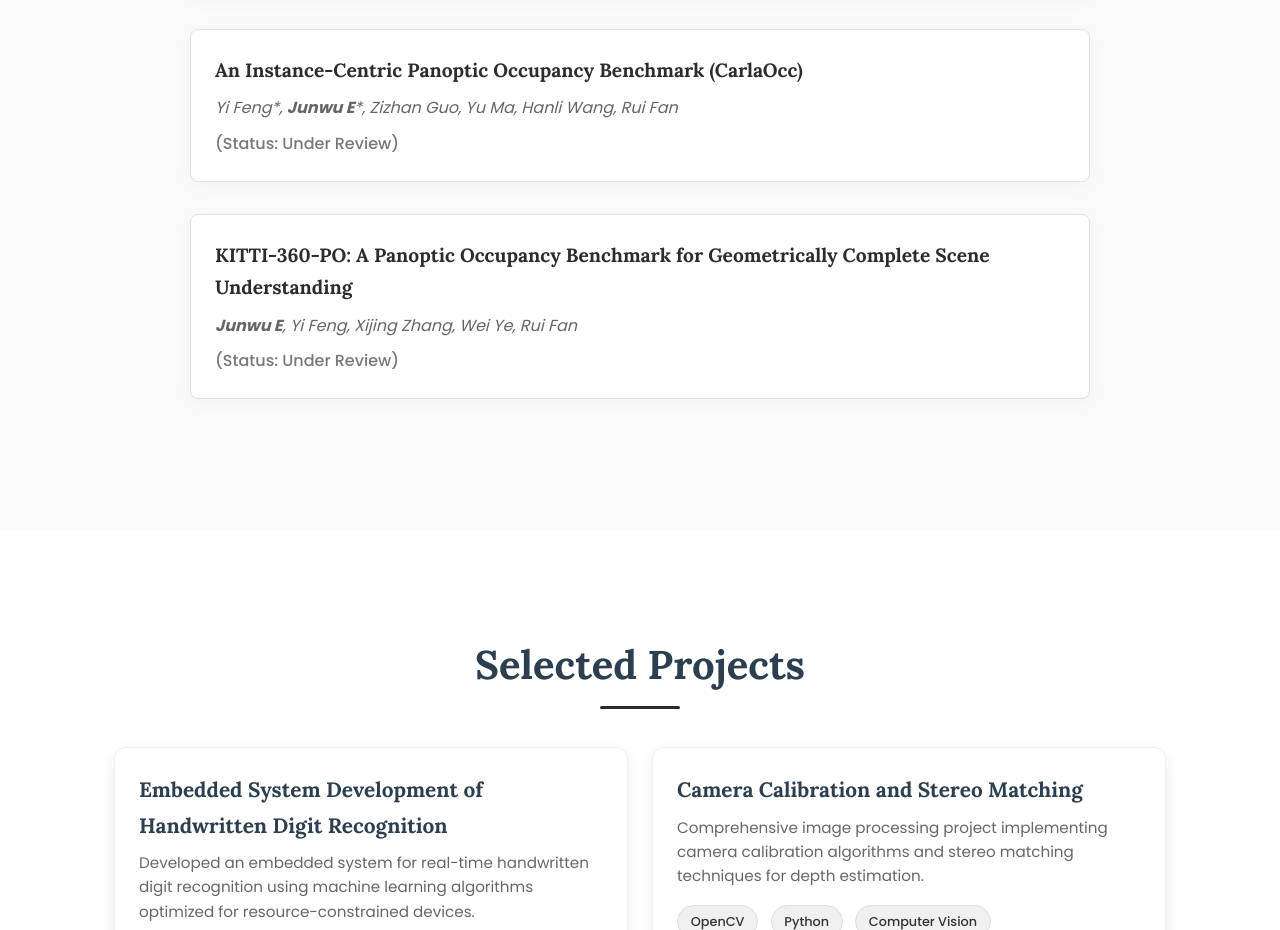
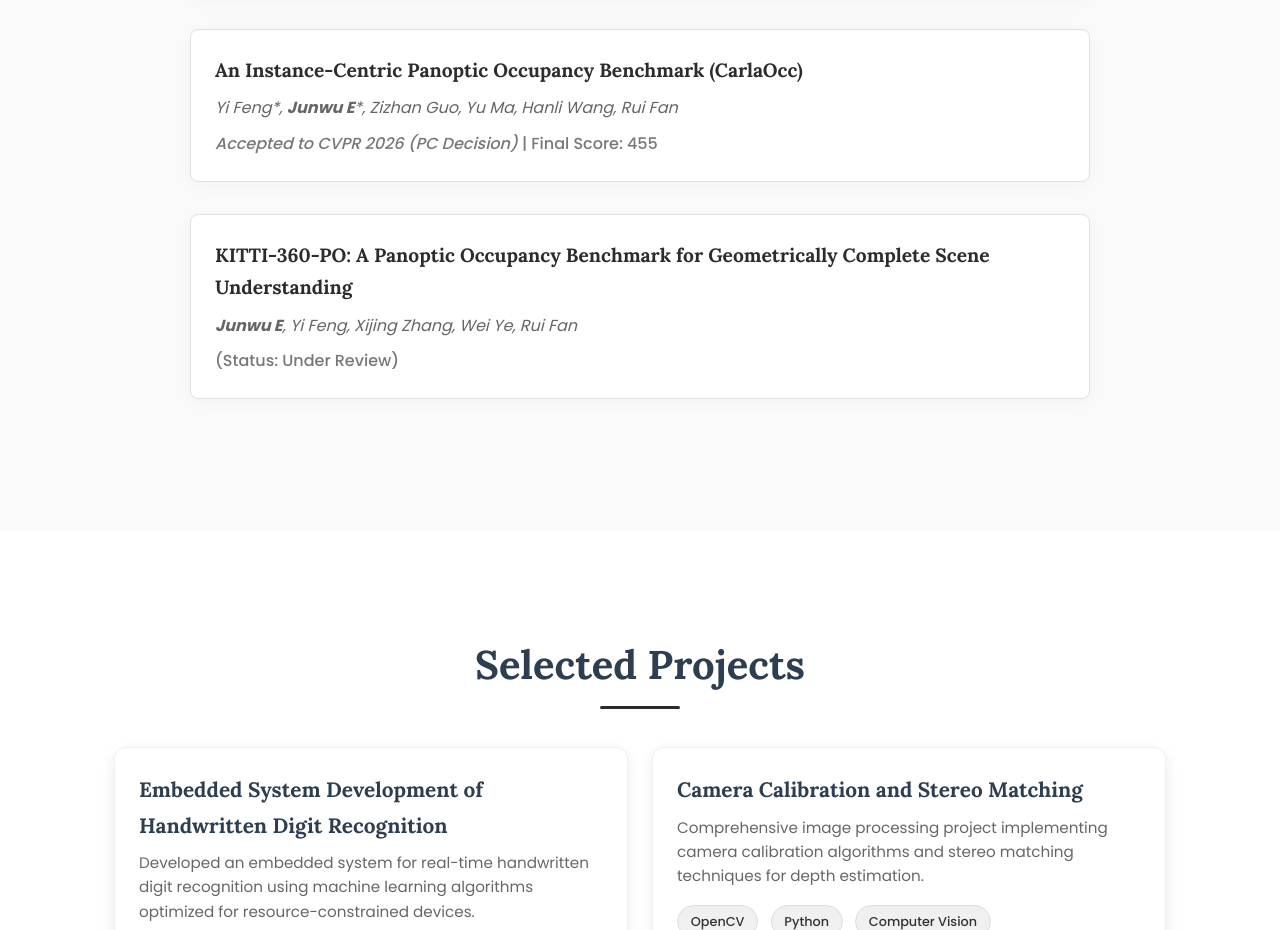
Before and after one commit to JunwuE/JunwuE.github.io, a plain HTML site: page index.html in a window 1280 px wide. Shown: the part 4862-5792 px from the top of the page. Drawn offline with Linux system fonts and the light colour scheme.

Commit message:
Update index.html

```diff
--- a/index.html
+++ b/index.html
@@ -272,7 +272,7 @@
                 <div class="publication-item">
                     <h3>An Instance-Centric Panoptic Occupancy Benchmark (CarlaOcc)</h3>
                     <p class="authors">Yi Feng*, <strong>Junwu E</strong>*, Zizhan Guo, Yu Ma, Hanli Wang, Rui Fan</p>
-                    <p class="venue">(Status: Under Review)</p>
+                    <p class="venue"><em>Accepted to CVPR 2026 (PC Decision)</em> | Final Score: 455</p>
                 </div>
 
                 <div class="publication-item">
```
